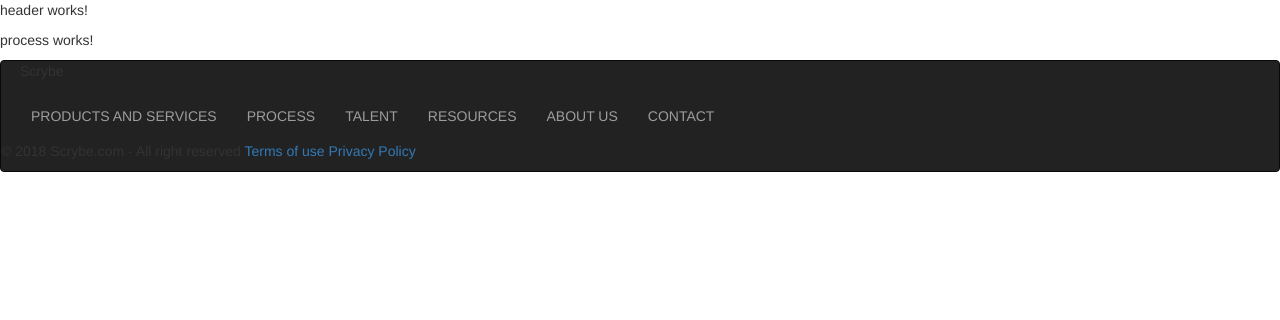
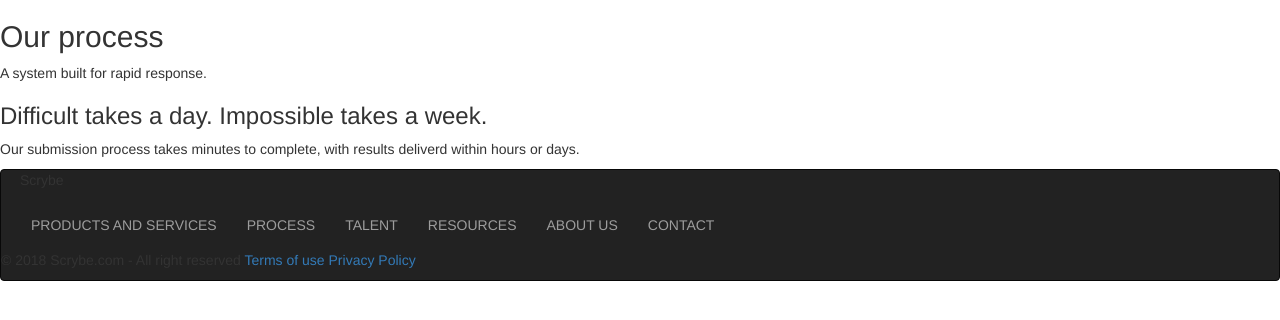
Before and after one commit to RedFoxIK/ang_land, an Angular app: page /process in a window 1280 px wide. Shown: the top 320 px of the page. Built offline with nearby package versions, Linux system fonts and the light colour scheme.

Commit message:
create first structure for header

```diff
--- a/src/app/header/header.component.html
+++ b/src/app/header/header.component.html
@@ -1,3 +1,2 @@
-<p>
-  header works!
-</p>
+<h2> {{ header }} </h2>
+<p> {{ subHeader }} </p>
--- a/src/app/process/process.component.html
+++ b/src/app/process/process.component.html
@@ -1,4 +1,6 @@
-<app-header></app-header>
-<p>
-  process works!
-</p>
+<app-header
+  [header]="headerTitle"
+  [subHeader]="headerSubTitle">
+</app-header>
+<h3>Difficult takes a day. Impossible takes a week.</h3>
+<p>Our submission process takes minutes to complete, with results deliverd within hours or days.</p>
--- a/src/app/process/process.component.ts
+++ b/src/app/process/process.component.ts
@@ -6,6 +6,8 @@ import { Component, OnInit } from '@angular/core';
   styleUrls: ['./process.component.css']
 })
 export class ProcessComponent implements OnInit {
+  public readonly headerTitle = 'Our process';
+  public readonly headerSubTitle = 'A system built for rapid response.';
 
   constructor() { }
 
```
Also changed, not shown: src/app/header/header.component.ts (+6 -1 lines).
